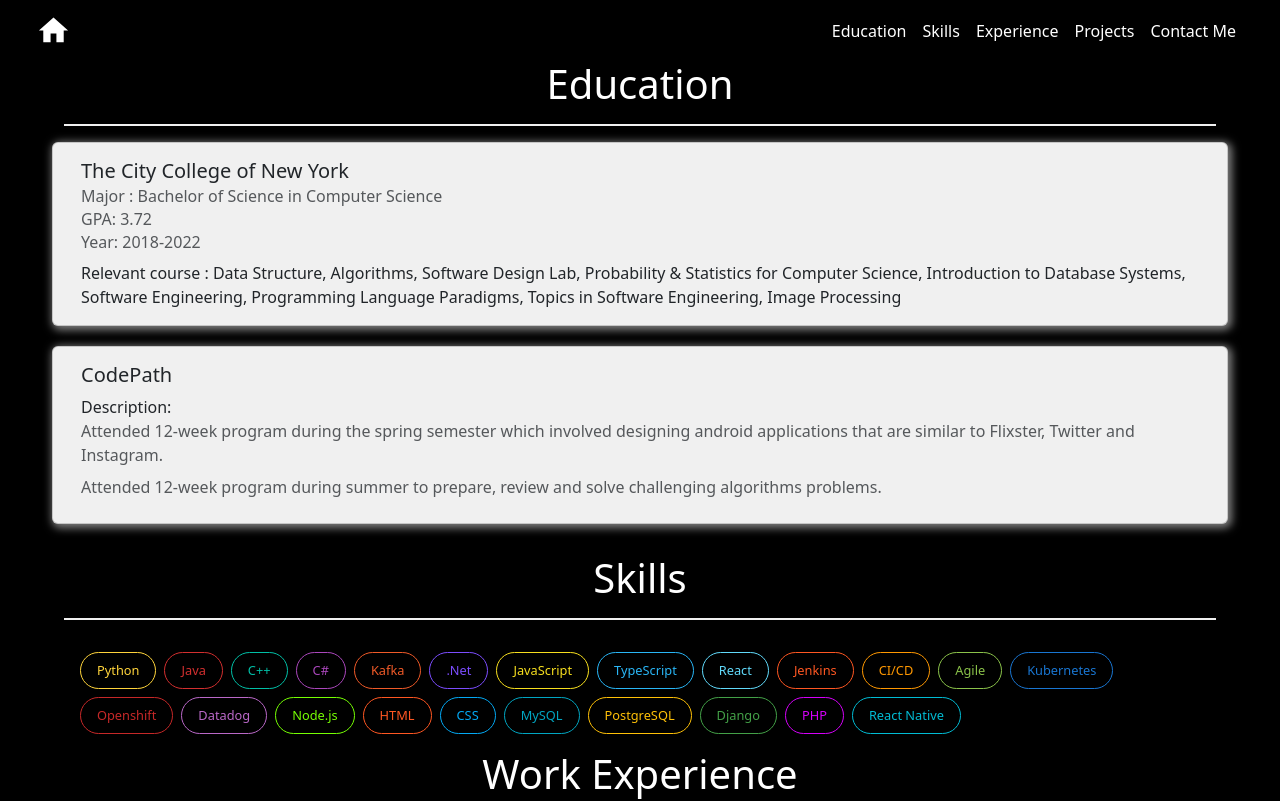
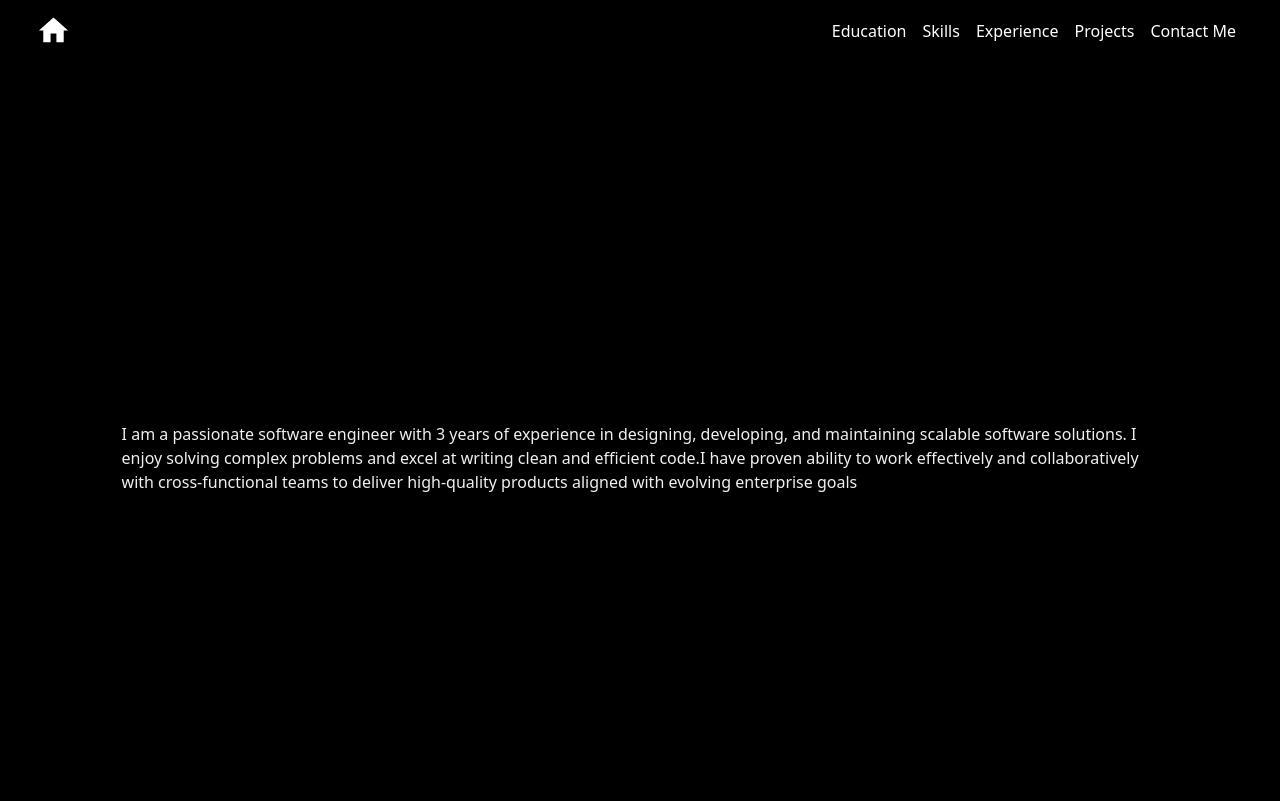
Before and after one commit to qxou14/personal_website, a React (Create React App) app: page / in a window 1280 px wide. Shown: the top 801 px of the page. Built offline with nearby package versions, Linux system fonts and the light colour scheme.

Commit message:
add introduction page

```diff
--- a/src/App.js
+++ b/src/App.js
@@ -7,6 +7,7 @@ import Project from "./Content/ProjectContent";
 import ProjectPage from "./Component/ProjectPage";
 import SkillPage from "./Component/Skills";
 import ContactPage from "./Component/ContactMe";
+import Introduction from "./Component/Introduction";
 import "../src/Style/app.css";
 
 function App() {
@@ -14,6 +15,7 @@ function App() {
     <div>
       <Header />
       <div className="content">
+        <Introduction />
         <EducationPage education={Education} extra={ExtraEducation} />
         <SkillPage />
         <ExperiencePage content={Experience} />
--- a/src/Component/Header.js
+++ b/src/Component/Header.js
@@ -11,7 +11,7 @@ export default function Header() {
     <div className="header">
       <Navbar>
         <Navbar.Brand className="custom-nav-link">
-          <Home fontSize="large" />
+          <Home fontSize="large" onClick={() => clickHeader("introduction")} />
         </Navbar.Brand>
         <Nav className="header-label">
           <Nav.Link
--- /dev/null
+++ b/src/Component/Introduction.js
@@ -0,0 +1,16 @@
+import React from "react";
+
+function Introduction() {
+  return (
+    <div className="introduction" id="introduction">
+      I am a passionate software engineer with 3 years of experience in
+      designing, developing, and maintaining scalable software solutions. I
+      enjoy solving complex problems and excel at writing clean and efficient
+      code.I have proven ability to work effectively and collaboratively with
+      cross-functional teams to deliver high-quality products aligned with
+      evolving enterprise goals
+    </div>
+  );
+}
+
+export default Introduction;
--- a/src/Style/app.css
+++ b/src/Style/app.css
@@ -197,3 +197,15 @@
 .custom-modal .modal-content {
   background-color: #f0f0f0;
 }
+
+.introduction {
+  color: #f0f0f0;
+  display: flex;
+  justify-content: center;
+  align-items: center;
+  height: 100vh;
+  padding-left: 5%;
+  padding-right: 5%;
+  padding-top: 60px;
+  padding-bottom: 64px;
+}
```
